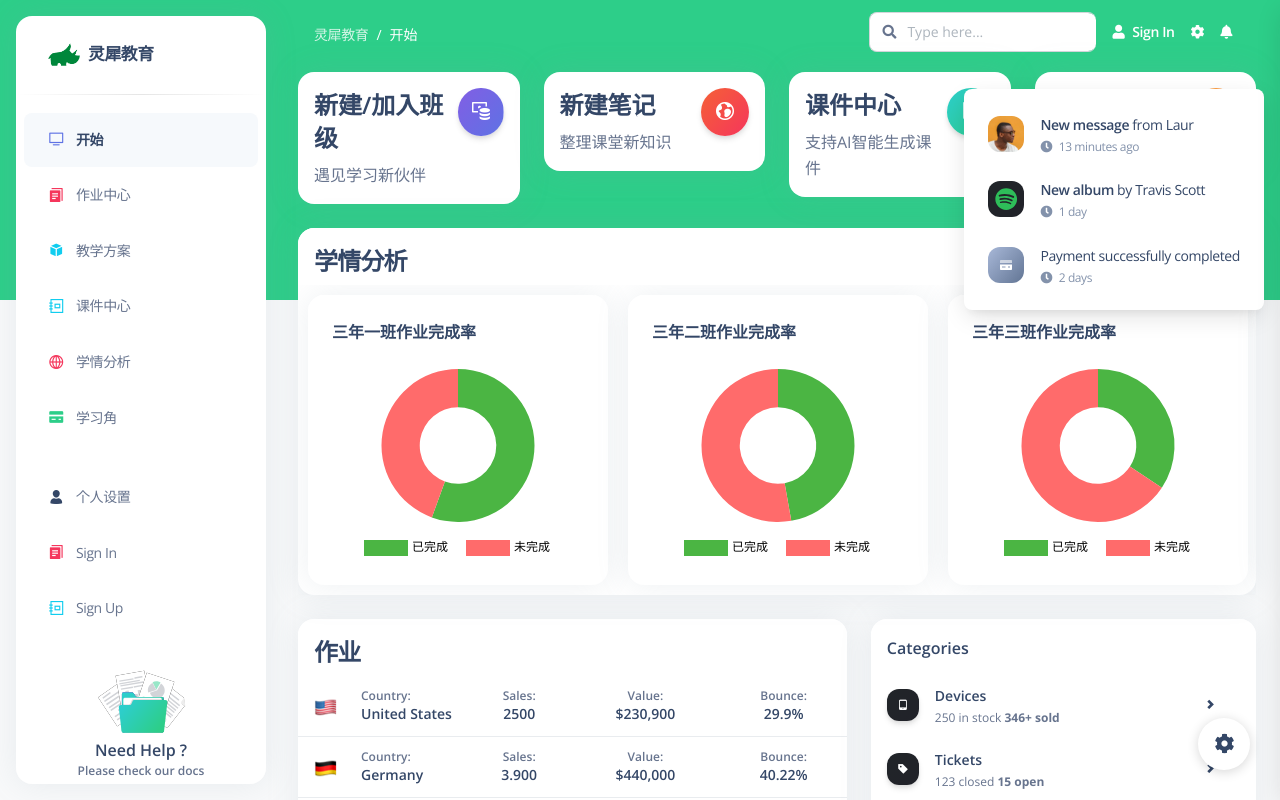
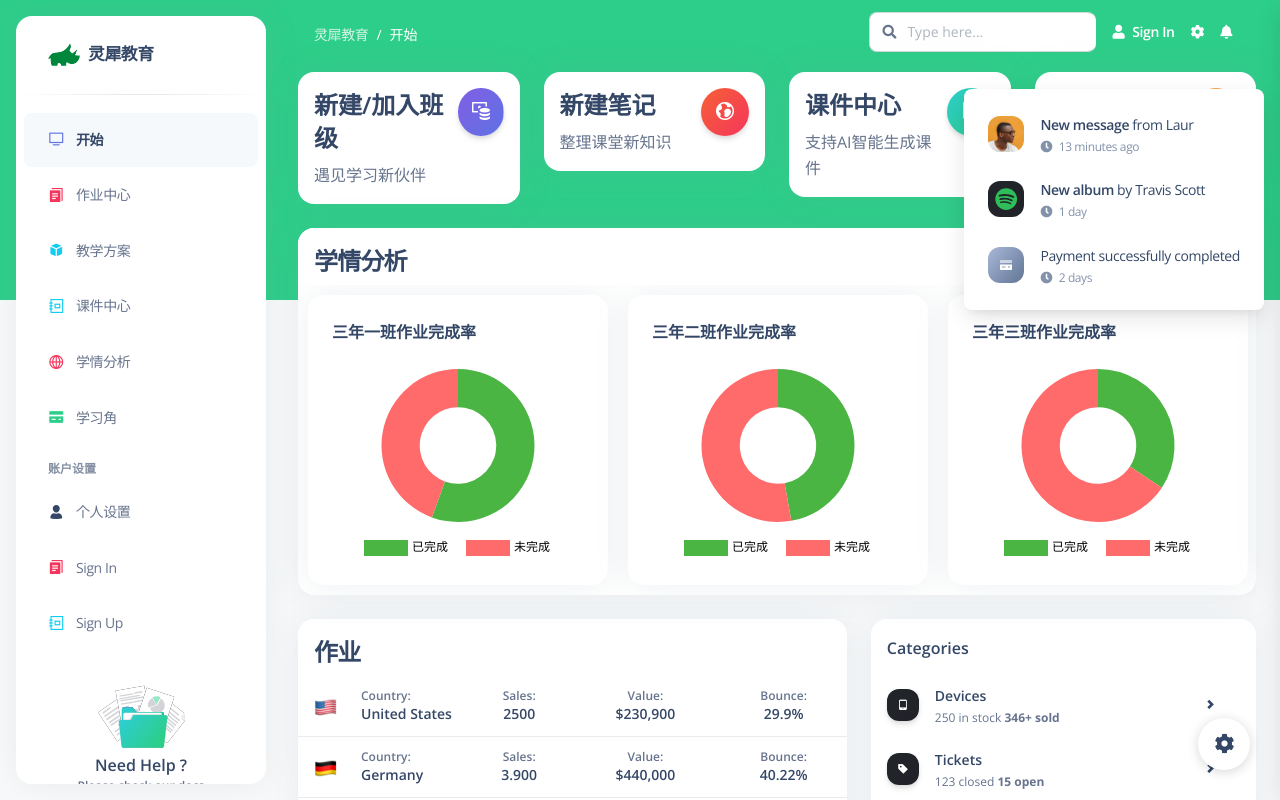
Before and after one commit to LingXi-EduAi/LingXi-Frontend, a Vue app: page /start in a window 1280 px wide. Shown: the top 800 px of the page. Built offline with nearby package versions, Linux system fonts and the light colour scheme.

Commit message:
调整了sidebar的内容

```diff
--- a/src/examples/Sidenav/SidenavList.vue
+++ b/src/examples/Sidenav/SidenavList.vue
@@ -107,6 +107,7 @@ const getRoute = () => {
             class="text-xs ps-4 text-uppercase font-weight-bolder opacity-6"
             :class="isRTL ? 'me-4' : 'ms-2'"
         >
+          账户设置
         </h6>
       </li>
 
```
